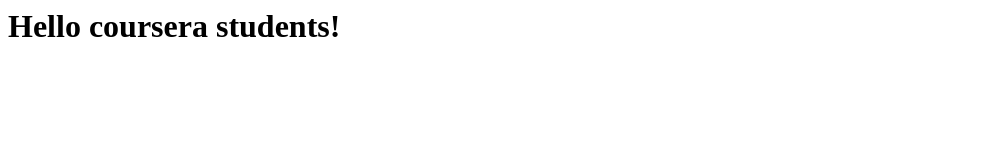
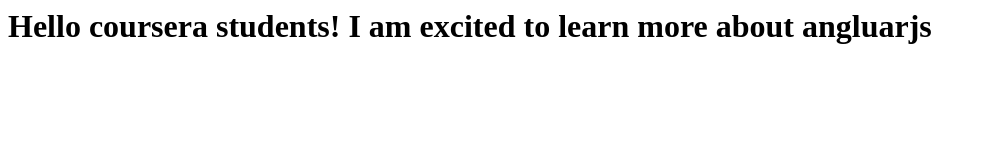
Before and after one commit to BhavinPatel09/singlepageapp, a plain HTML site: page index.html in a window 1280 px wide. Shown: the whole page, without its empty margins (0-986 px from the left). Drawn offline with Linux system fonts and the light colour scheme.

Commit message:
Next change in index

```diff
--- a/index.html
+++ b/index.html
@@ -3,7 +3,7 @@
 	<title>My first page</title>
 </head>
 <body>
-	<h1>Hello coursera students!</h1>
+	<h1>Hello coursera students! I am excited to learn more about angluarjs</h1>
 
 </body>
 </html>
```
